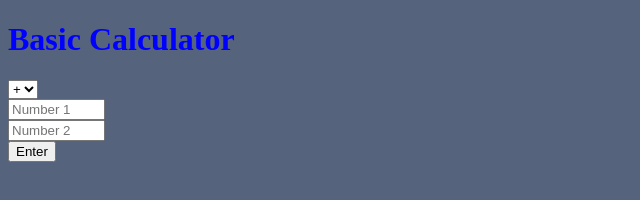
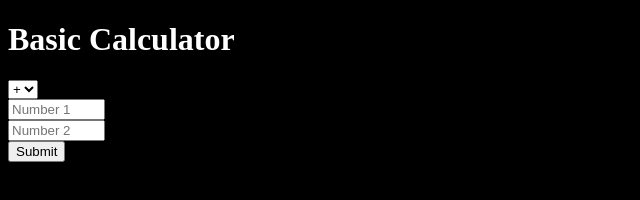
Before and after one commit to cody11827/calculator, a plain HTML site: page index.html in a window 1280 px wide. Shown: the whole page, without its empty margins (0-640 px from the left). Drawn offline with Linux system fonts and the light colour scheme.

Commit message:
Setting up css

```diff
--- a/index.html
+++ b/index.html
@@ -5,12 +5,13 @@
 
 <head>
     <title>Calculator</title>
+    <link rel="stylesheet" href="style.css">
 </head>
 
 
-<body style="background-color: #56637D;">
+<body>
 
-    <h1 style="color: blue;">Basic Calculator</h1>
+    <h1>Basic Calculator</h1>
 
 
     <!-- main table used for all calculator buttons-->
@@ -26,7 +27,7 @@
         <div><input  size="9" type="text" id="fname" name="fname" placeholder="Number 1" required></div>
         <div><input  size="9" type="text" id="fname" name="fname" placeholder="Number 2" required></div>
 
-        <div><button type="Enter">Enter</button></div>
+        <div><button type="submit">Submit</button></div>
 
     </div>
 
--- /dev/null
+++ b/style.css
@@ -0,0 +1,10 @@
+body{
+    background-color: black;
+}
+h1{
+    color: white;
+}
+p{
+    background-color: gray;
+    color: white;
+}
```
